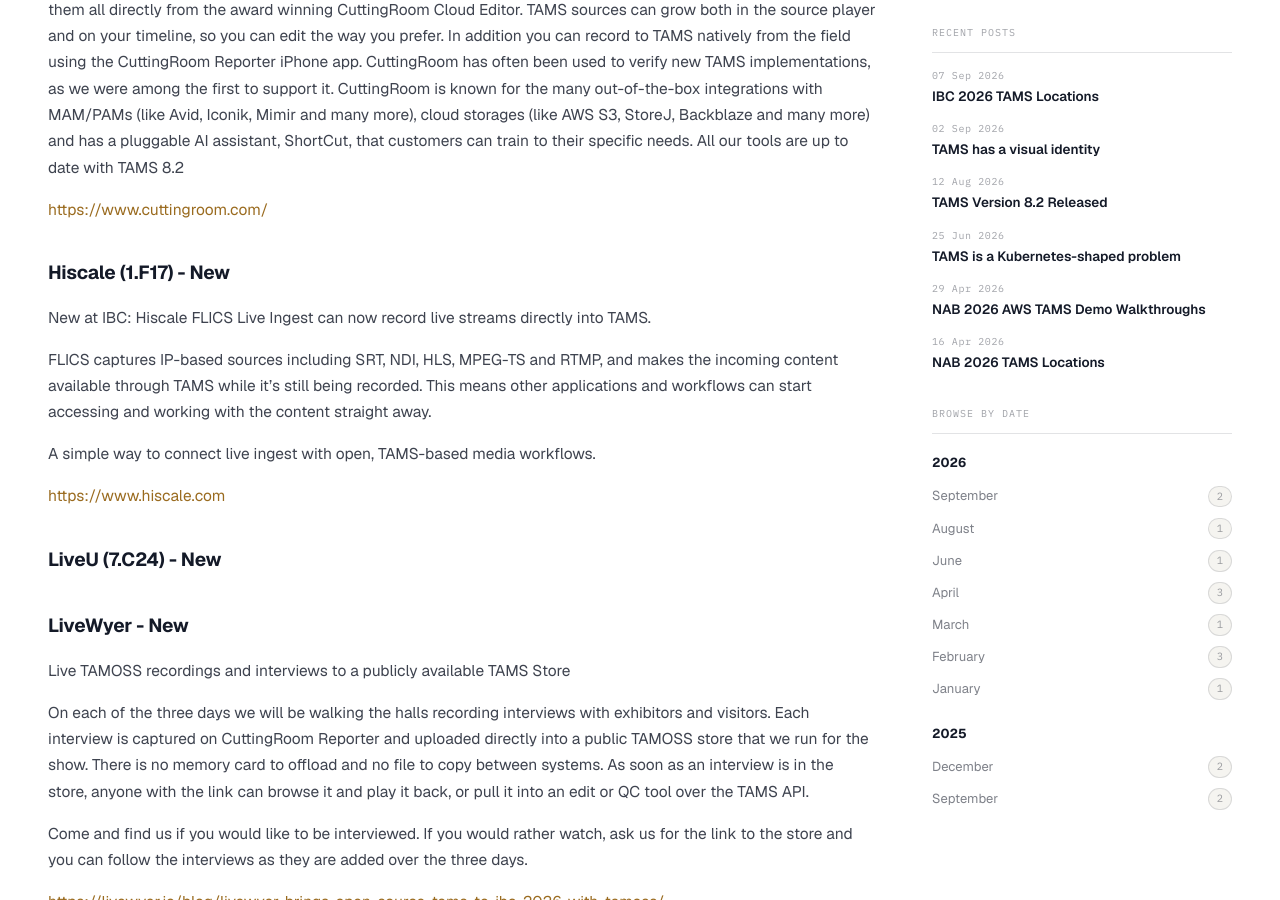
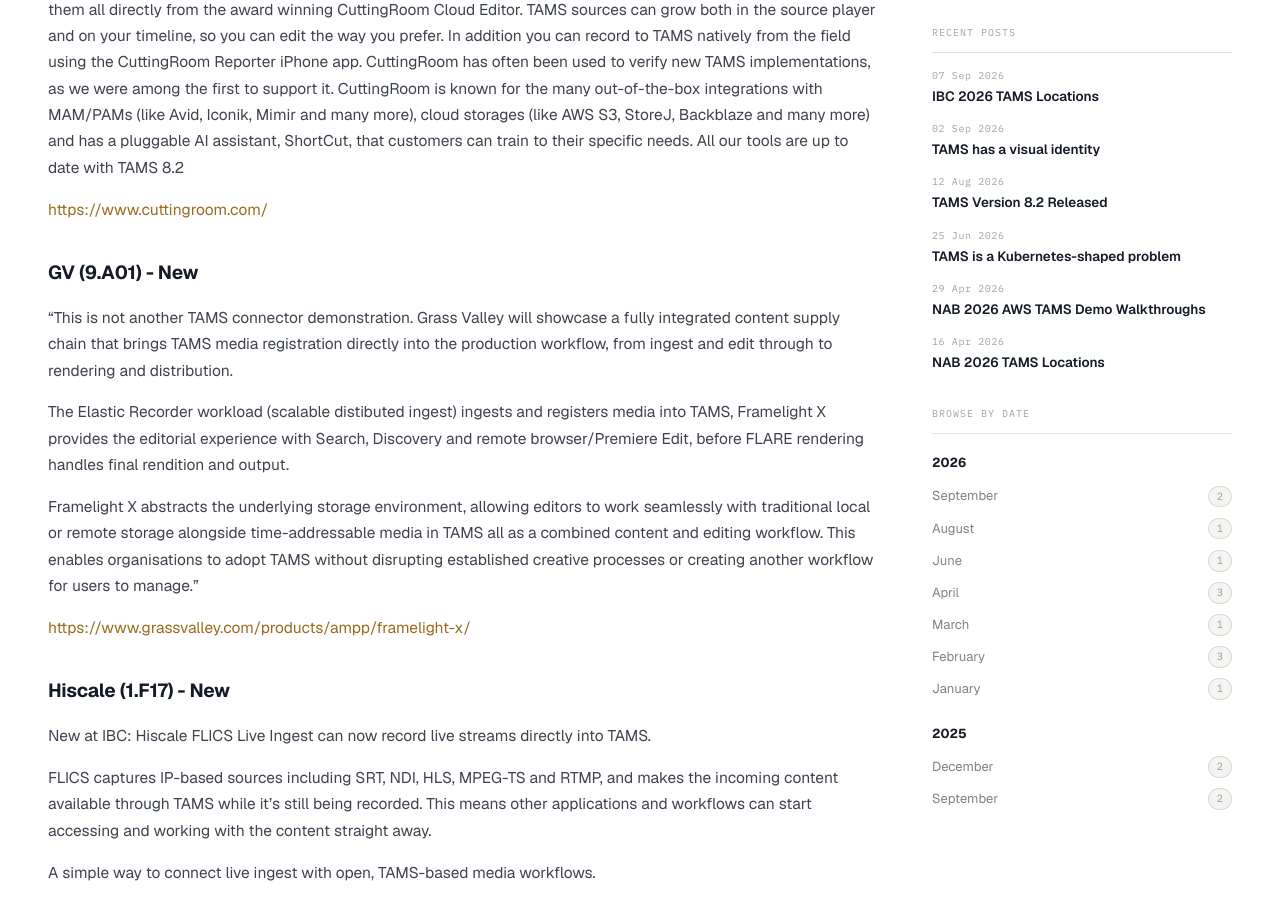
Before and after one commit to johnbilt/tams-website, a Jekyll site: the page built from _posts/2026-09-08-IBC2026.md, in a window 1280 px wide and 900 px high, scrolled down 4643 px. Built offline with Jekyll 4.4.1, drawn with Linux system fonts in a browser that asks for light colours.

Commit message:
Add GV to blog

```diff
--- a/_posts/2026-09-08-IBC2026.md
+++ b/_posts/2026-09-08-IBC2026.md
@@ -124,6 +124,16 @@
 
 [https://www.cuttingroom.com/](https://www.cuttingroom.com/)
 
+### GV (9.A01) - New
+
+"This is not another TAMS connector demonstration. Grass Valley will showcase a fully integrated content supply chain that brings TAMS media registration directly into the production workflow, from ingest and edit through to rendering and distribution.
+
+The Elastic Recorder workload (scalable distibuted ingest) ingests and registers media into TAMS, Framelight X provides the editorial experience with Search, Discovery and remote browser/Premiere Edit, before FLARE rendering handles final rendition and output.
+
+Framelight X abstracts the underlying storage environment, allowing editors to work seamlessly with traditional local or remote storage alongside time-addressable media in TAMS all as a combined content and editing workflow. This enables organisations to adopt TAMS without disrupting established creative processes or creating another workflow for users to manage."
+
+[https://www.grassvalley.com/products/ampp/framelight-x/](https://www.grassvalley.com/products/ampp/framelight-x/)
+
 ### Hiscale (1.F17) - New
 
 New at IBC: Hiscale FLICS Live Ingest can now record live streams directly into TAMS.
```
